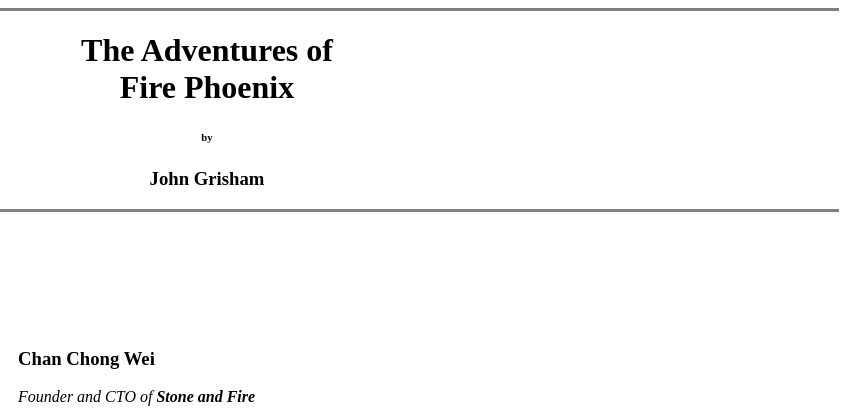
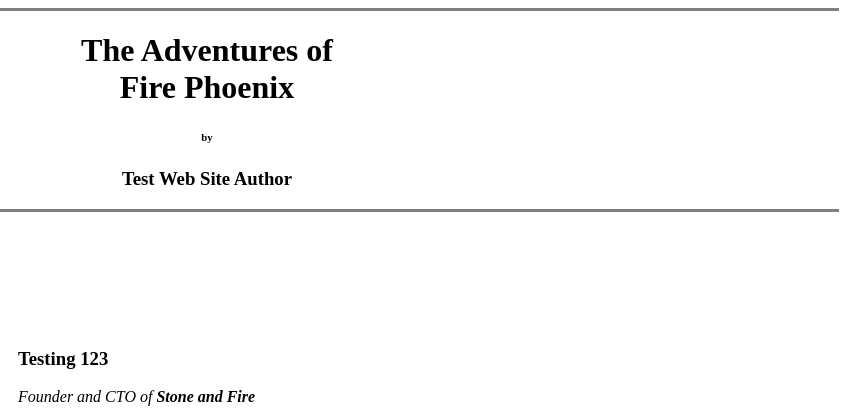
Before and after one commit to chanchongwei/cv, a plain HTML site: page index.html in a window 1280 px wide. Shown: the top 419 px of the page, 433-1280 px from the left. Drawn offline with Linux system fonts and the light colour scheme.

Commit message:
Add files via upload

```diff
--- a/index.html
+++ b/index.html
@@ -14,14 +14,14 @@
         <hr size="3" noshade>
         <h1>The Adventures of <br>Fire Phoenix</h1>
         <h6>by</h6>
-        <h3>John Grisham</h3>
+        <h3>Test Web Site Author</h3>
         <hr size="3" noshade>
     </center>
     <table cellspacing="20">
         <tr>
             <td> <img src="https://media-exp1.licdn.com/dms/image/C5103AQH1nqdS2BCmeQ/profile-displayphoto-shrink_100_100/0/1584584405320?e=1639612800&v=beta&t=7TsyJ98f_BOVojGAdZHRgwnWsL3_qnCIURzoRP_Sx1M" alt="ChongWei profile picture"></td>
             <td>
-                <h3>Chan Chong Wei</h3>
+                <h3>Testing 123</h3>
                 <p><em>Founder and CTO of <strong>Stone and Fire</strong></em></p>
                 <p>I am a Data Scientist and I 🥰 to brew my own tea</p>
             </td>
```
